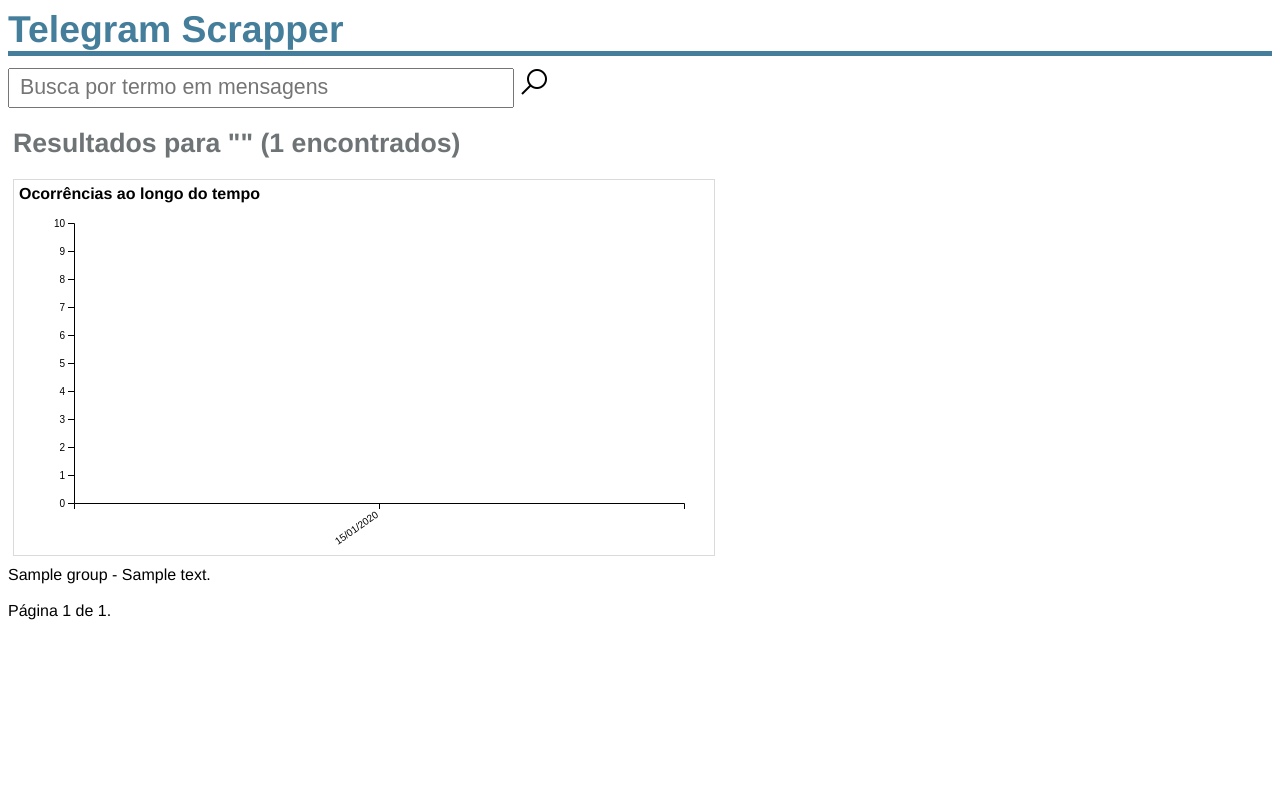
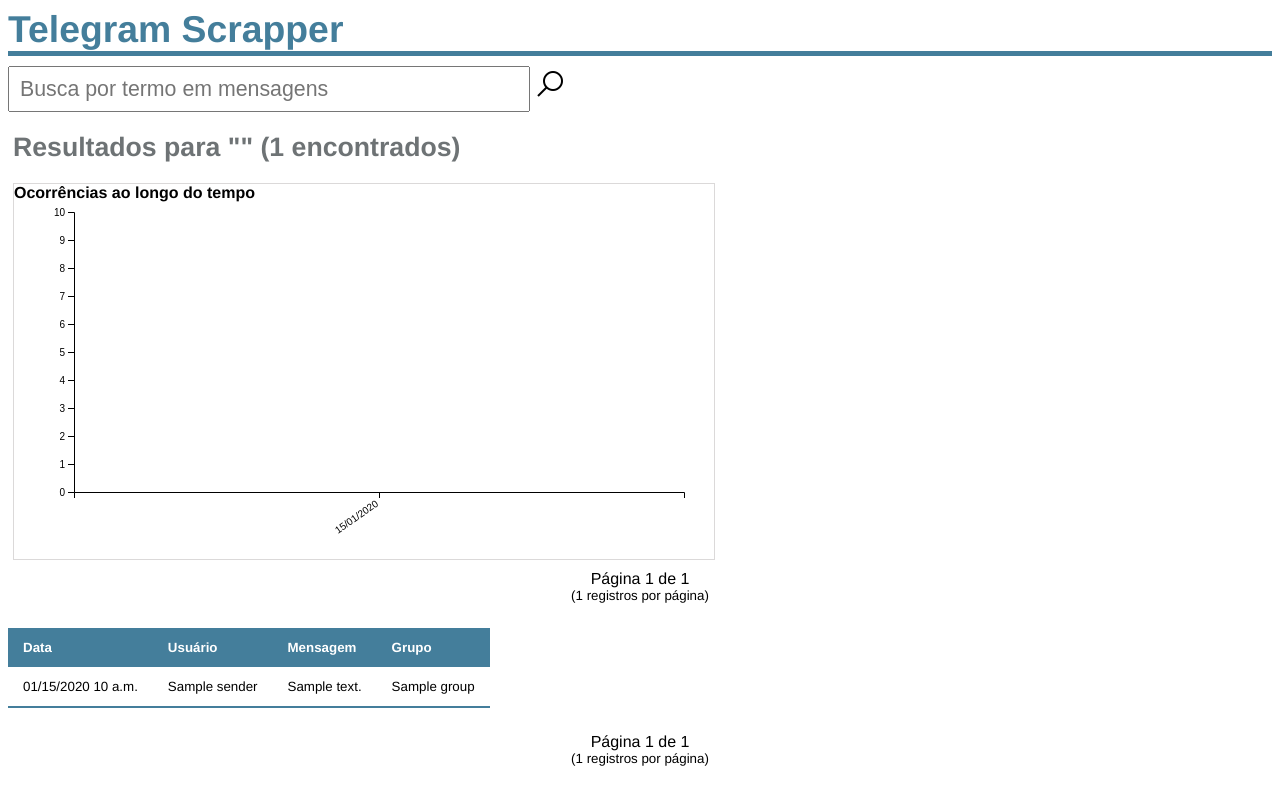
Before and after one commit to luizcavalcanti/telegram-scrapper, a Django app: template telegram_scrapper/templates/message_search.html in a window 1280 px wide. Run offline with Django 3.2, Linux system fonts and the light colour scheme; the template is opened without the code that fills it: most values are stand-ins (such as "Sample title", 1, 10 or a date in 2020); data that the repository does not hold is empty; parts of the project's set-up code (start-up, migrations or seed data) failed here and were passed over; some libraries are stand-ins or nearby versions.

Commit message:
Mudanças de estilo no template de busca de mensagens

```diff
--- a/telegram_scrapper/dashboard/__init__.py
+++ b/telegram_scrapper/dashboard/__init__.py
@@ -30,7 +30,7 @@ def message_search(request):
     results = Message.objects.filter(search_vector=search_query).order_by("-sent_at")
     occurency = _occurency_for_messages(results)
 
-    paginator = Paginator(results, 20)
+    paginator = Paginator(results, 100)
     page_obj = paginator.get_page(page_number)
 
     return render(
--- a/telegram_scrapper/templates/dashboard.html
+++ b/telegram_scrapper/templates/dashboard.html
@@ -9,7 +9,7 @@
     {% include "_search_bar.html" %}
 
     <div class="dash-panel">
-      <span class="data">{{ total_groups }}</span>
+      <span class="data">{{ total_groups | intcomma }}</span>
       <span class="description">Grupos monitorados</span>
     </div>
 
@@ -23,6 +23,6 @@
       <span class="description">Usuários indexados</span>
     </div>
 
-    {% include "_graph_messages_per_day.html" %}
+    {% include "dashboard/_graph_messages_per_day.html" %}
   </body>
 </html>
--- a/telegram_scrapper/templates/message_search.html
+++ b/telegram_scrapper/templates/message_search.html
@@ -1,4 +1,5 @@
 {% load i18n static humanize %}
+<!DOCTYPE html>
 <html>
   <head>
     {% include "_head.html" %}
@@ -10,88 +11,34 @@
 
     <div class="page-title">Resultados para "{{ query }}" ({{ results_count | intcomma }} encontrados)</div>
 
-    <div class="report-panel">
-      <div class="header">
-        Ocorrências ao longo do tempo
-      </div>
-      <div id="occurency_graph"></div>
-    </div>
 
-    {% for message in results %}
-    {{ message.group }} - {{ message.message }}<br><br>
-    {% endfor %}
+    {% if results %}
+    {% include "message_search/_occurency_graph.html" %}
+    {% include "message_search/_pagination.html" %}
 
-    <div class="pagination">
-      <span class="step-links">
-        {% if results.has_previous %}
-        <a href="?query={{ query }}&page=1">&laquo; Primeira</a>
-        <a href="?query={{ query }}&page={{ results.previous_page_number }}">Anterior</a>
-        {% endif %}
+    <table class="results-table">
+      <thead>
+        <tr>
+          <th>Data</th>
+          <th>Usuário</th>
+          <th>Mensagem</th>
+          <th>Grupo</th>
+        </tr>
+      </thead>
+      <tbody>
+        {% for message in results %}
+        <tr>
+          <td>{{ message.sent_at | date:'SHORT_DATETIME_FORMAT' }}</td>
+          <td>{{ message.sender }}</td>
+          <td class="message">{{ message.message }}</td>
+          <td>{{ message.group }}</td>
+        </tr>
+        {% endfor %}
+      </tbody>
+    </table>
 
-        <span class="current">
-          Página {{ results.number }} de {{ results.paginator.num_pages }}.
-        </span>
+    {% include "message_search/_pagination.html" %}
+    {% endif %}
 
-        {% if results.has_next %}
-        <a href="?query={{ query }}&page={{ results.next_page_number }}">Próxima</a>
-        <a href="?query={{ query }}&page={{ results.paginator.num_pages }}">Última</a>
-        {% endif %}
-      </span>
-    </div>
-
-    <script type="text/javascript">
-      var occurencyData = [{% for line in occurency %}{ 'date': '{{ line.date | date:'Y-m-d' }}', 'total': {{ line.total }} },{% endfor %}];
-
-      var renderData = function(data) {
-	      container = document.getElementById("occurency_graph").parentNode;
-
-	      margin = {top: 10, right: 30, bottom: 60, left: 60}
-	      width = container.clientWidth - margin.left - margin.right
-	      height = 350 - margin.top - margin.bottom
-
-	      d3.select("#occurency_graph").selectAll("*").remove();
-	      // append the svg object to div
-	      svg = d3.select("#occurency_graph")
-	          .append("svg")
-		      .attr("width", width + margin.left + margin.right)
-		      .attr("height", height + margin.top + margin.bottom)
-	          .append("g")
-		      .attr("transform",
-			        "translate(" + margin.left + "," + margin.top + ")");
-
-	      // Add X axis --> it is a date format
-	      var x = d3.scaleTime()
-	          .domain(d3.extent(data, function(d) { return d3.timeParse("%Y-%m-%d")(d.date); }))
-	          .range([ 0, width ]);
-	      svg.append("g")
-	          .attr("transform", "translate(0," + height + ")")
-	          .call(d3.axisBottom(x).tickFormat(d3.timeFormat("%d/%m/%Y")))
-	          .selectAll("text")
-		      .style("text-anchor", "end")
-		      .attr("dx", "-.8em")
-		      .attr("dy", ".15em")
-		      .attr("transform", "rotate(-35)");
-
-	      // Add Y axis
-	      var y = d3.scaleLinear()
-	          .domain([0, d3.max(data, function(d) { return +d.total; })])
-	          .range([ height, 0 ]);
-	      svg.append("g")
-	          .call(d3.axisLeft(y));
-
-	      // Add the line
-	      svg.append("path")
-		      .datum(data)
-		      .attr("fill", "none")
-		      .attr("stroke", "steelblue")
-		      .attr("stroke-width", 2)
-		      .attr("d", d3.line()
-			        .x(function(d) { return x(d3.timeParse("%Y-%m-%d")(d.date)) })
-			        .y(function(d) { return y(d.total) })
-		           );
-      };
-
-      renderData(occurencyData);
-    </script>
   </body>
 </html>
--- /dev/null
+++ b/telegram_scrapper/templates/message_search/_occurency_graph.html
@@ -0,0 +1,61 @@
+<div class="report-panel">
+  <div class="header">
+    Ocorrências ao longo do tempo
+  </div>
+  <div id="occurency_graph"></div>
+</div>
+
+<script type="text/javascript">
+  var occurencyData = [{% for line in occurency %}{ 'date': '{{ line.date | date:'Y-m-d' }}', 'total': {{ line.total }} },{% endfor %}];
+
+  var renderData = function(data) {
+	  container = document.getElementById("occurency_graph").parentNode;
+
+	  margin = {top: 10, right: 30, bottom: 60, left: 60}
+	  width = container.clientWidth - margin.left - margin.right
+	  height = 350 - margin.top - margin.bottom
+
+	  d3.select("#occurency_graph").selectAll("*").remove();
+	  // append the svg object to div
+	  svg = d3.select("#occurency_graph")
+	      .append("svg")
+		  .attr("width", width + margin.left + margin.right)
+		  .attr("height", height + margin.top + margin.bottom)
+	      .append("g")
+		  .attr("transform",
+			    "translate(" + margin.left + "," + margin.top + ")");
+
+	  // Add X axis --> it is a date format
+	  var x = d3.scaleTime()
+	      .domain(d3.extent(data, function(d) { return d3.timeParse("%Y-%m-%d")(d.date); }))
+	      .range([ 0, width ]);
+	  svg.append("g")
+	      .attr("transform", "translate(0," + height + ")")
+	      .call(d3.axisBottom(x).tickFormat(d3.timeFormat("%d/%m/%Y")))
+	      .selectAll("text")
+		  .style("text-anchor", "end")
+		  .attr("dx", "-.8em")
+		  .attr("dy", ".15em")
+		  .attr("transform", "rotate(-35)");
+
+	  // Add Y axis
+	  var y = d3.scaleLinear()
+	      .domain([0, d3.max(data, function(d) { return +d.total; })])
+	      .range([ height, 0 ]);
+	  svg.append("g")
+	      .call(d3.axisLeft(y));
+
+	  // Add the line
+	  svg.append("path")
+		  .datum(data)
+		  .attr("fill", "none")
+		  .attr("stroke", "steelblue")
+		  .attr("stroke-width", 2)
+		  .attr("d", d3.line()
+			    .x(function(d) { return x(d3.timeParse("%Y-%m-%d")(d.date)) })
+			    .y(function(d) { return y(d.total) })
+		       );
+  };
+
+  renderData(occurencyData);
+</script>
--- /dev/null
+++ b/telegram_scrapper/templates/message_search/_pagination.html
@@ -0,0 +1,16 @@
+<span class="step-links">
+  {% if results.has_previous %}
+  <a href="?query={{ query }}&page=1">&lt;&lt;</a>
+  <a href="?query={{ query }}&page={{ results.previous_page_number }}">&lt;</a>
+  {% endif %}
+
+  <span class="current">
+    Página {{ results.number }} de {{ results.paginator.num_pages }}
+  </span>
+
+  {% if results.has_next %}
+  <a href="?query={{ query }}&page={{ results.next_page_number }}">&gt;</a>
+  <a href="?query={{ query }}&page={{ results.paginator.num_pages }}">&gt;&gt;</a>
+  {% endif %}
+</span>
+<span class="step-links per-page">({{ results.paginator.per_page }} registros por página)</span>
--- a/telegram_scrapper/templates/static/css/style.css
+++ b/telegram_scrapper/templates/static/css/style.css
@@ -84,3 +84,53 @@ div.report-panel {
 	padding: 0 0 0 8px;
 	margin-bottom: 8px;
 }
+
+.results-table {
+    border-collapse: collapse;
+    margin: 25px 0;
+    font-size: 10pt;
+    min-width: 400px;
+}
+
+.results-table thead tr {
+    background-color: #447e9b;
+    color: #ffffff;
+    text-align: left;
+}
+
+.results-table th,
+.results-table td {
+    padding: 12px 15px;
+}
+
+.results-table tbody tr {
+    border-bottom: thin solid #dddddd;
+}
+
+.results-table tbody tr:nth-of-type(even) {
+    background-color: #f3f3f3;
+}
+
+.results-table tbody tr:last-of-type {
+    border-bottom: 2px solid #447e9b;
+}
+
+.results-table td.message {
+    white-space: pre-wrap;
+}
+
+.step-links {
+    display: table;
+    margin: 0 auto;
+}
+
+.step-links a {
+    margin: 0px 5px;
+    color: #447e9b;
+    font-size: 16pt;
+    text-decoration: none;
+}
+
+.per-page {
+    font-size: 10pt;
+}
```
Also changed, not shown: telegram_scrapper/templates/dashboard/_graph_messages_per_day.html (renamed from telegram_scrapper/templates/_graph_messages_per_day.html).
